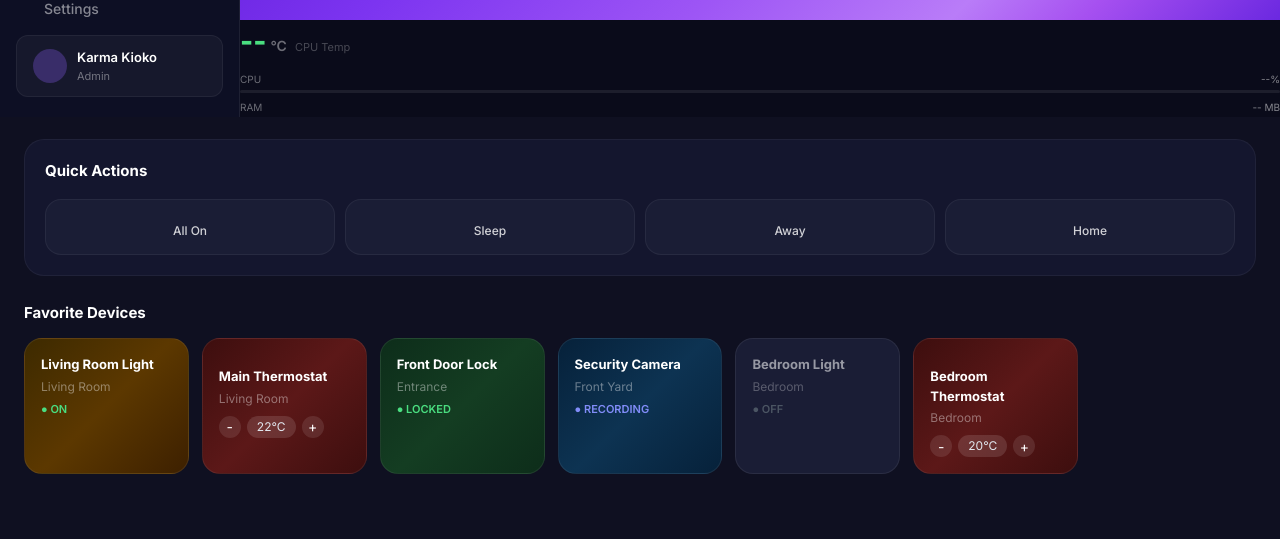
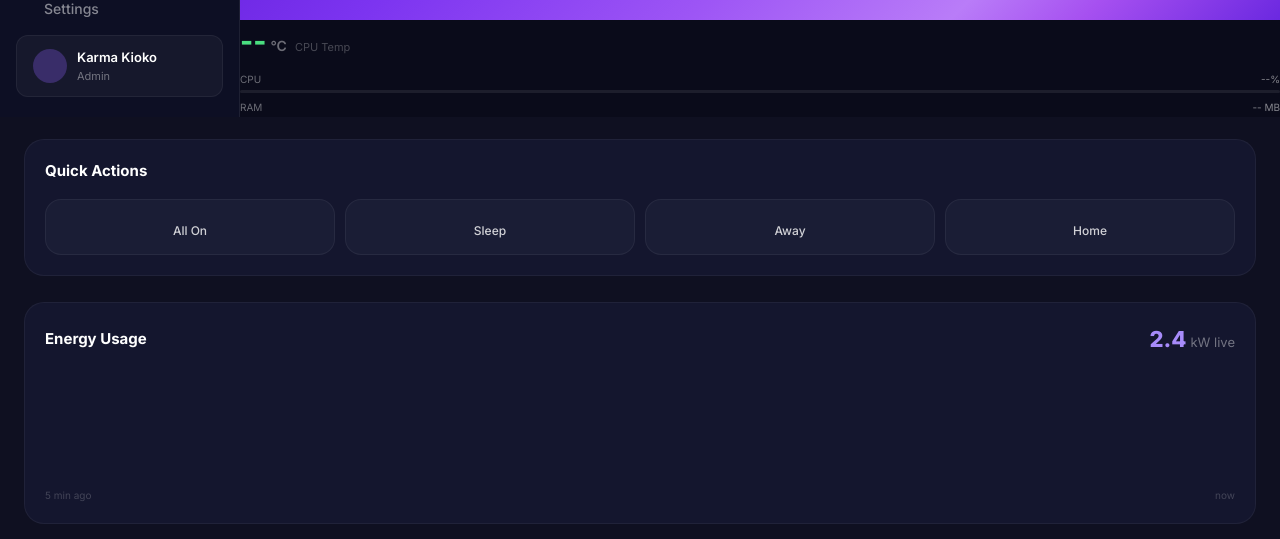
Before and after one commit to Kxrma35/Custom-smart-home-automations, a plain HTML site: page home.html in a window 1280 px wide. Shown: the part 261-800 px from the top of the page. Drawn offline with nearby package versions, Linux system fonts and the light colour scheme; files that its build step writes are made by us from their sources; no server answers; a script that the page names is missing; files whose address does not match are found by name.

Commit message:
add energy graph and automation log

```diff
--- a/home.html
+++ b/home.html
@@ -152,6 +152,36 @@
         </div>
       </div>
 
+
+    <!-- Energy Graph -->
+      <div style="background:#14162e;border:1px solid rgba(255,255,255,.05);border-radius:20px;padding:20px;margin-bottom:26px;">
+        <div style="display:flex;align-items:center;justify-content:space-between;margin-bottom:14px;">
+          <h2 style="color:white;font-weight:700;font-size:15px;margin:0;">Energy Usage</h2>
+          <div style="display:flex;align-items:baseline;gap:4px;">
+            <span id="energy-val" style="color:#a78bfa;font-size:22px;font-weight:800;">2.4</span>
+            <span style="color:rgba(255,255,255,.4);font-size:13px;">kW live</span>
+          </div>
+        </div>
+        <div style="height:110px;position:relative;">
+          <canvas id="energy-chart"></canvas>
+        </div>
+        <div style="display:flex;justify-content:space-between;margin-top:8px;">
+          <span style="color:rgba(255,255,255,.2);font-size:10px;">5 min ago</span>
+          <span style="color:rgba(255,255,255,.2);font-size:10px;">now</span>
+        </div>
+      </div>
+
+    <!-- Automation Log -->
+      <div style="background:#14162e;border:1px solid rgba(255,255,255,.05);border-radius:20px;padding:20px;margin-bottom:26px;">
+        <div style="display:flex;align-items:center;justify-content:space-between;margin-bottom:4px;">
+          <h2 style="color:white;font-weight:700;font-size:15px;margin:0;">Automation Log</h2>
+          <span style="color:rgba(255,255,255,.25);font-size:11px;">live</span>
+        </div>
+        <div id="automation-log" style="max-height:180px;overflow-y:auto;padding-right:4px;">
+          <div style="color:rgba(255,255,255,.2);font-size:12px;padding:12px 0;">Waiting for events…</div>
+        </div>
+      </div>
+
       <!-- Favorite Devices/Frequently used devices -->
       <h2 style="color:white;font-weight:700;font-size:15px;margin:0 0 14px;">Favorite Devices</h2>
       <div style="display:grid;grid-template-columns:repeat(auto-fill,minmax(160px,1fr));gap:13px;padding-bottom:20px;">
```
